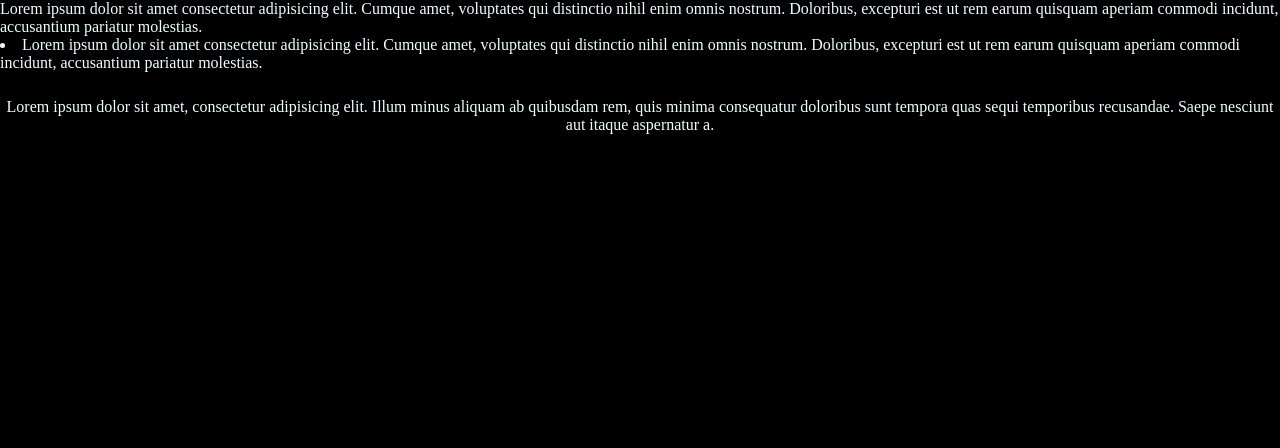
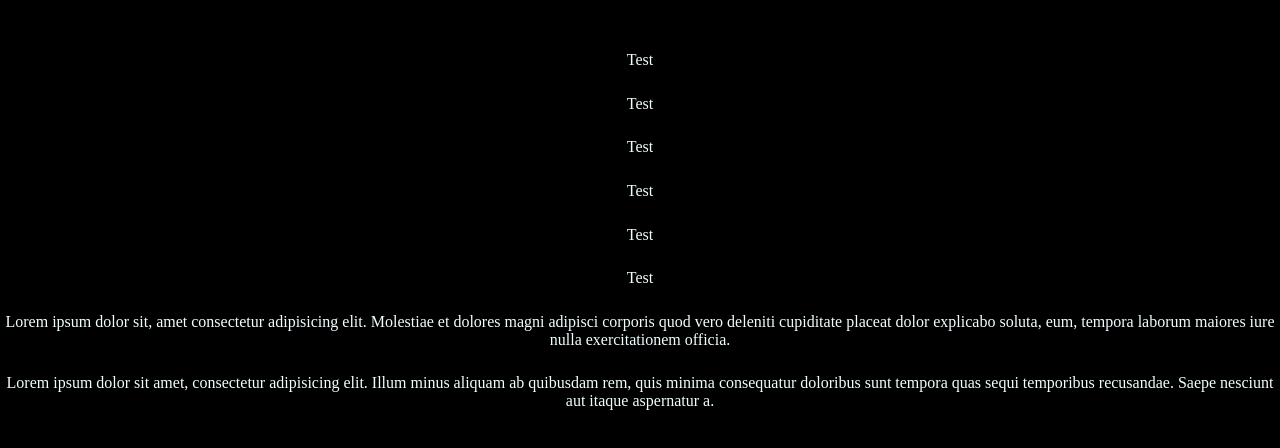
Before and after one commit to ZainUlAbideen6513/task, a plain HTML site: page index.html in a window 1280 px wide. Drawn offline with Linux system fonts and the light colour scheme.

Commit message:
Setting up li and paragraph

```diff
--- a/index.html
+++ b/index.html
@@ -12,19 +12,18 @@
 <body>
     <div>
         <ul>
-            Lorem ipsum dolor sit amet consectetur adipisicing elit. Cumque amet, voluptates qui distinctio nihil enim
-            omnis
-            nostrum. Doloribus, excepturi est ut rem earum quisquam aperiam commodi incidunt, accusantium pariatur
-            molestias.
+            <li>Test</li>
+            <li>Test</li>
+            <li>Test</li>
+            <li>Test</li>
+            <li>Test</li>
+            <li>Test</li>
         </ul>
     </div>
     <div>
-        <li>
-            Lorem ipsum dolor sit amet consectetur adipisicing elit. Cumque amet, voluptates qui distinctio nihil enim
-            omnis
-            nostrum. Doloribus, excepturi est ut rem earum quisquam aperiam commodi incidunt, accusantium pariatur
-            molestias.
-        </li>
+        <p>
+            Lorem ipsum dolor sit, amet consectetur adipisicing elit. Molestiae et dolores magni adipisci corporis quod vero deleniti cupiditate placeat dolor explicabo soluta, eum, tempora laborum maiores iure nulla exercitationem officia.
+        </p>
     </div>
     <p>
         Lorem ipsum dolor sit amet, consectetur adipisicing elit. Illum minus aliquam ab quibusdam rem, quis minima
--- a/style.css
+++ b/style.css
@@ -6,7 +6,7 @@ body{
     background: black;
     color: azure;
 }
-p{
+*{
     margin: auto;
     padding: auto;
     text-align: center;
```
